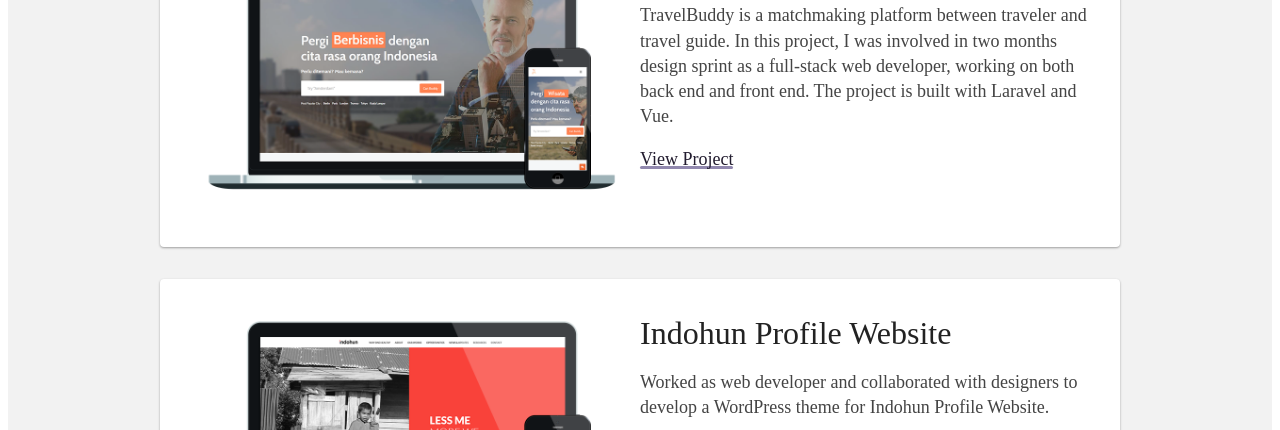
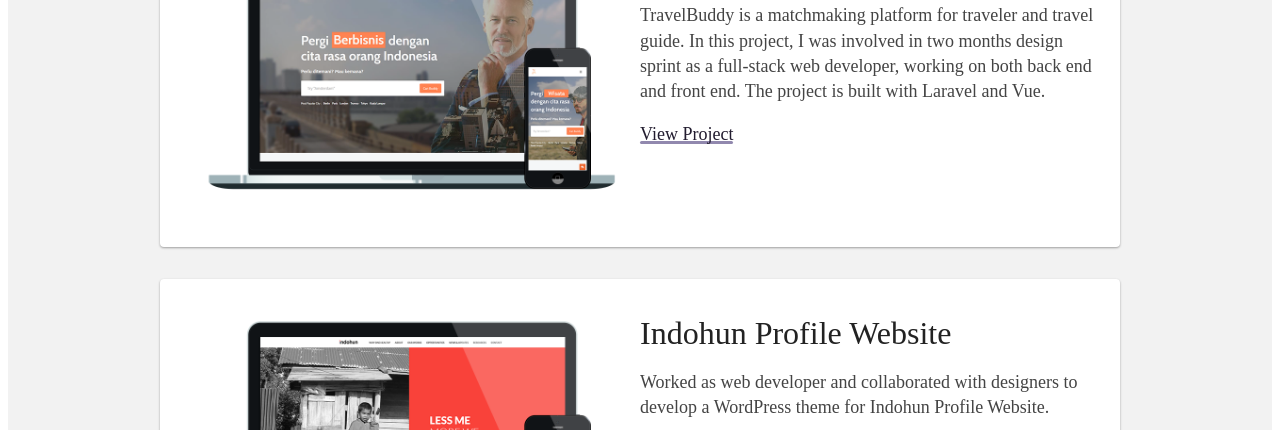
Before and after one commit to husnimun/husnimun.github.io.old.old, a Gatsby site: page /portfolio in a window 1280 px wide. Shown: the part 670-1100 px from the top of the page. Built offline with nearby package versions, Linux system fonts and the light colour scheme; Gatsby itself is replaced by a stand-in of ours.

Commit message:
Fix copy

```diff
--- a/src/pages/portfolio.js
+++ b/src/pages/portfolio.js
@@ -142,11 +142,10 @@ const SecondPage = () => (
             <ProjectTitle>TravelBuddy</ProjectTitle>
             <ProjectDescription>
               <p>
-                TravelBuddy is a matchmaking platform between traveler and
-                travel guide. In this project, I was involved in two months
-                design sprint as a full-stack web developer, working on both
-                back end and front end. The project is built with Laravel and
-                Vue.
+                TravelBuddy is a matchmaking platform for traveler and travel
+                guide. In this project, I was involved in two months design
+                sprint as a full-stack web developer, working on both back end
+                and front end. The project is built with Laravel and Vue.
               </p>
               <StyledAnchor href="https://travelbuddy.id" target="_blank">
                 View Project
```
